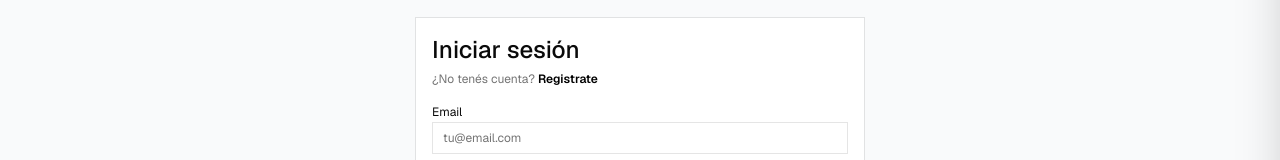
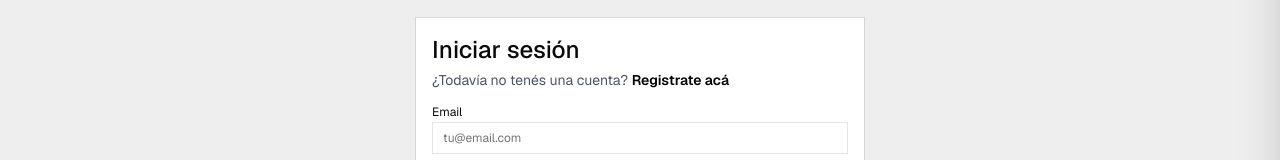
Before and after one commit to FrankNev/ecommerce-frontend, a Next.js app: page /login in a window 1280 px wide. Shown: the part 360-520 px from the top of the page. Built offline with nearby package versions, Linux system fonts and the light colour scheme; no server answers.

Commit message:
feat: Se reemplazan elementos Link por botones para evitar prefetching excesivo

```diff
--- a/src/app/cart/page.js
+++ b/src/app/cart/page.js
@@ -1,7 +1,6 @@
 'use client';
 
 import { useRouter } from 'next/navigation';
-import Link from 'next/link';
 import { toast } from 'sonner';
 import useCartStore from '@/store/useCartStore';
 import useAuthStore from '@/store/useAuthStore';
@@ -189,8 +188,12 @@ export default function CartPage() {
               Continuar con el pago
             </Button>
 
-            <Button variant="ghost" className="w-full text-gray-500 bg-color-gray" asChild>
-              <Link href="/products">Seguir comprando</Link>
+            <Button
+              variant="ghost"
+              className="w-full text-gray-900 bg-gray-50"
+              onClick={() => router.push('/products')}
+            >
+              Seguir comprando
             </Button>
           </CardContent>
         </Card>
--- a/src/app/login/LoginForm.js
+++ b/src/app/login/LoginForm.js
@@ -2,7 +2,6 @@
 
 import { useState } from 'react';
 import { useRouter, useSearchParams } from 'next/navigation';
-import Link from 'next/link';
 import { toast } from 'sonner';
 import { authAPI } from '@/lib/axios';
 import useAuthStore from '@/store/useAuthStore';
@@ -37,15 +36,20 @@ export default function LoginForm() {
   };
 
   return (
-    <div className="min-h-screen flex items-center justify-center bg-gray-50 px-4">
+    <div className="min-h-screen flex items-center justify-center px-4">
       <Card className="w-full max-w-md">
         <CardHeader>
           <CardTitle className="text-2xl">Iniciar sesión</CardTitle>
           <CardDescription>
-            ¿No tenés cuenta?{' '}
-            <Link href="/register" className="text-black font-semibold hover:underline">
-              Registrate
-            </Link>
+            <p className="text-sm text-gray-600">
+            ¿Todavía no tenés una cuenta?{' '}
+            <button
+              onClick={() => router.push('/register')}
+              className="text-black font-semibold hover:underline hover:cursor-pointer"
+            >
+              Registrate acá
+            </button>
+          </p>
           </CardDescription>
         </CardHeader>
         <CardContent>
--- a/src/app/register/page.js
+++ b/src/app/register/page.js
@@ -2,7 +2,6 @@
 
 import { useState } from 'react';
 import { useRouter } from 'next/navigation';
-import Link from 'next/link';
 import { toast } from 'sonner';
 import { authAPI } from '@/lib/axios';
 import useAuthStore from '@/store/useAuthStore';
@@ -46,15 +45,20 @@ export default function RegisterPage() {
   };
 
   return (
-    <div className="min-h-screen flex items-center justify-center bg-gray-50 px-4">
+    <div className="min-h-screen flex items-center justify-center px-4">
       <Card className="w-full max-w-md">
         <CardHeader>
           <CardTitle className="text-2xl">Crear cuenta</CardTitle>
           <CardDescription>
-            ¿Ya tenés cuenta?{' '}
-            <Link href="/login" className="text-black font-semibold hover:underline">
-              Iniciá sesión
-            </Link>
+            <p className="text-sm text-gray-600">
+            ¿Ya tenés una cuenta?{' '}
+            <button
+              onClick={() => router.push('/login')}
+              className="text-black font-semibold hover:underline hover:cursor-pointer"
+            >
+              Iniciar sesión
+            </button>
+          </p>
           </CardDescription>
         </CardHeader>
         <CardContent>
--- a/src/components/layout/Navbar.jsx
+++ b/src/components/layout/Navbar.jsx
@@ -1,7 +1,7 @@
 'use client';
 
-import Link from 'next/link';
 import { useState, useEffect, useRef } from 'react';
+import { useRouter } from 'next/navigation';
 import useAuthStore from '@/store/useAuthStore';
 import useCartStore from '@/store/useCartStore';
 import { ecommerceAPI } from '@/lib/axios';
@@ -15,6 +15,7 @@ export default function Navbar() {
   const [categories, setCategories] = useState([]);
   const [expandSearchMobile, setExpandSearchMobile] = useState(false);
   const { user, logout } = useAuthStore();
+  const router = useRouter();
   const count = useCartStore(state => state.getCount());
   const searchInputRef = useRef(null);
 
@@ -44,9 +45,12 @@ export default function Navbar() {
         <div className="flex items-center h-16 gap-4">
 
           {/* Logo */}
-          <Link href="/" className="text-2xl font-black tracking-tighter text-gray-900 shrink-0">
+          <button
+            onClick={() => router.push('/')}
+            className="text-2xl font-black tracking-tighter text-gray-900 shrink-0 hover:cursor-pointer"
+          >
             Mi Tienda
-          </Link>
+          </button>
 
           {/* SearchBar siempre visible en desktop, centrada */}
           <div className="hidden md:flex flex-1 justify-center px-8">
```
